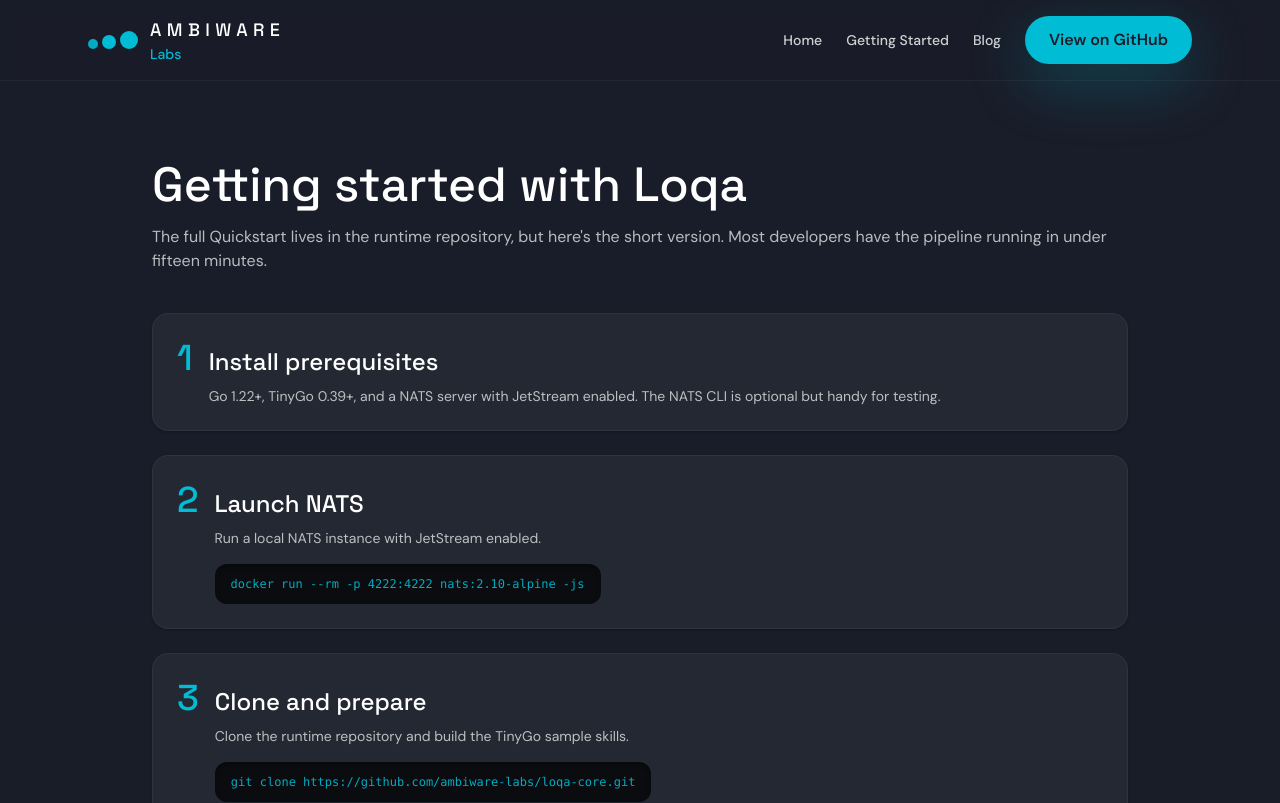
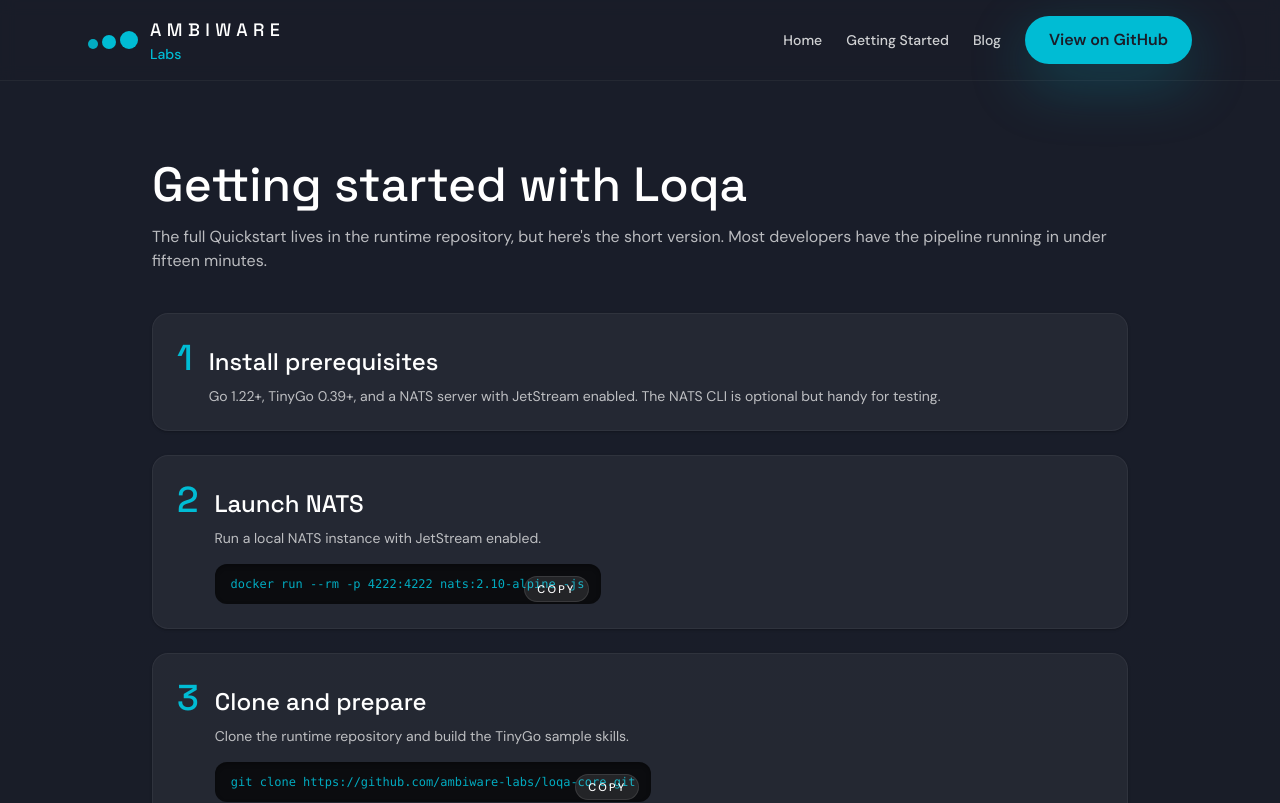
Before and after one commit to ambiware-labs/loqa-site, a Vue app: page /getting-started in a window 1280 px wide. Shown: the top 803 px of the page. Built offline with nearby package versions, Linux system fonts and the light colour scheme.

Commit message:
Add copy buttons to getting started commands

```diff
--- a/src/views/GettingStartedView.vue
+++ b/src/views/GettingStartedView.vue
@@ -1,5 +1,13 @@
 <script setup lang="ts">
-const steps = [
+import { ref } from 'vue'
+
+interface Step {
+  title: string
+  description: string
+  commands?: string[]
+}
+
+const steps: Step[] = [
   {
     title: 'Install prerequisites',
     description:
@@ -30,6 +38,22 @@
     commands: ["nats pub skill.timer.start '{\"duration_ms\":3000,\"label\":\"tea\"}'"],
   },
 ]
+
+const lastCopied = ref<string | null>(null)
+
+const copyCommand = async (command: string) => {
+  try {
+    await navigator.clipboard.writeText(command)
+    lastCopied.value = command
+    setTimeout(() => {
+      if (lastCopied.value === command) {
+        lastCopied.value = null
+      }
+    }, 2000)
+  } catch (error) {
+    console.warn('Failed to copy command:', error)
+  }
+}
 </script>
 
 <template>
@@ -51,11 +75,21 @@
             <h2 class="font-display text-2xl text-white">{{ step.title }}</h2>
             <p class="mt-2 text-sm text-white/70">{{ step.description }}</p>
             <div v-if="step.commands" class="mt-4 space-y-3">
-              <pre
+              <div
                 v-for="command in step.commands"
                 :key="command"
-                class="rounded-xl bg-black/70 px-4 py-3 text-xs text-brand-blue/90 shadow-inner shadow-black/30"
-              ><code>{{ command }}</code></pre>
+                class="relative rounded-xl bg-black/70 px-4 py-3 text-xs text-brand-blue/90 shadow-inner shadow-black/30"
+              >
+                <pre class="whitespace-pre-wrap"><code>{{ command }}</code></pre>
+                <button
+                  class="absolute right-3 top-3 inline-flex items-center gap-1 rounded-full border border-white/10 bg-white/10 px-3 py-1 text-[11px] font-medium uppercase tracking-[0.2em] text-white transition hover:bg-white/20"
+                  type="button"
+                  @click="copyCommand(command)"
+                >
+                  <span v-if="lastCopied === command">Copied</span>
+                  <span v-else>Copy</span>
+                </button>
+              </div>
             </div>
           </div>
         </div>
```
